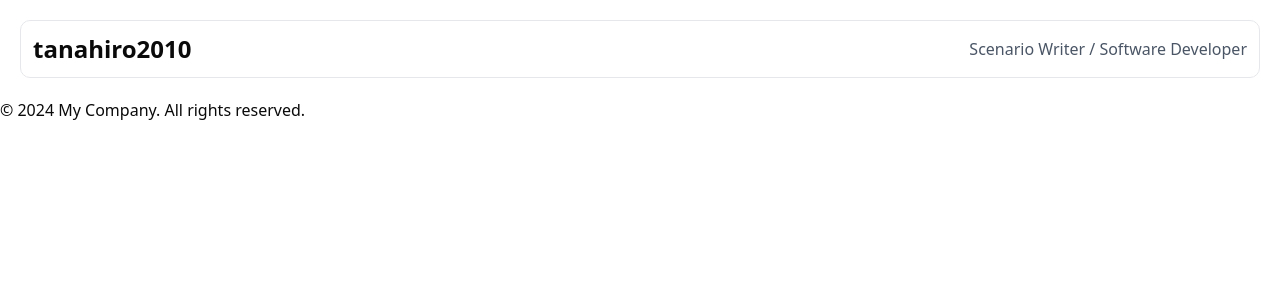
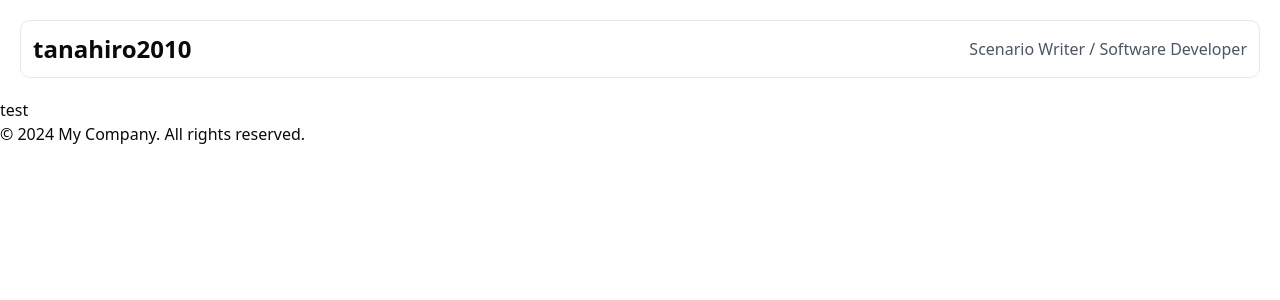
Before and after one commit to tanahiro2010/portfolio, a React (Vite) app: page /about in a window 1280 px wide. Shown: the top 300 px of the page. Built offline with nearby package versions, Linux system fonts and the light colour scheme.

Commit message:
feat: Aboutコンポーネントにmain要素を追加し、基本的な内容を表示

```diff
--- a/src/app/about.tsx
+++ b/src/app/about.tsx
@@ -2,7 +2,9 @@
 
 const About = () => {
     return (
-        null
+        <main>
+            test
+        </main>
     );
 }
 
```
